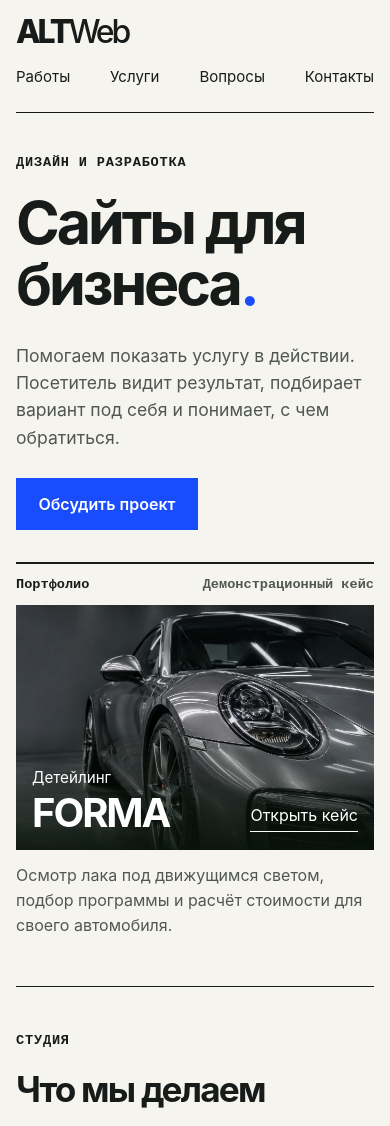
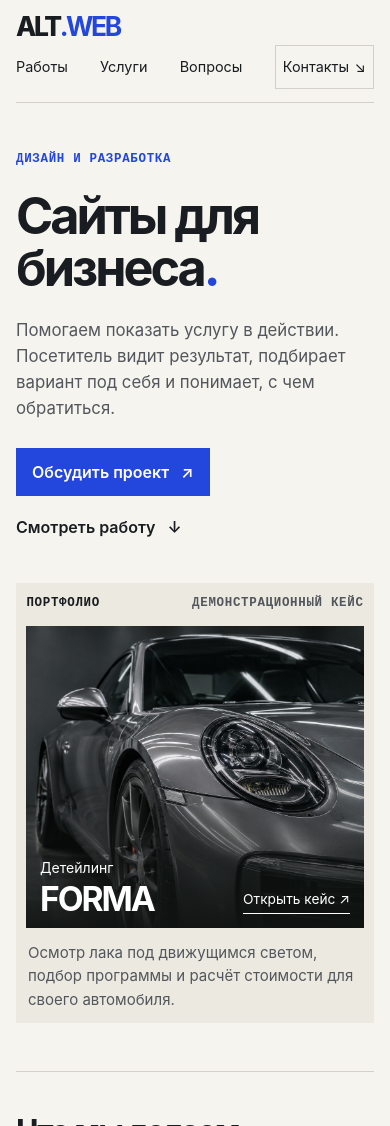
Before and after one commit to Contessions/ALT.WEB, a plain HTML site: page index.html in a window 390 px wide. Shown: the top 1126 px of the page. Drawn offline with Linux system fonts and the light colour scheme.

Commit message:
Refine ALT Web portfolio and FORMA layouts
Refresh the studio homepage, make the FORMA case easier to navigate, and improve controls and checkout readability on small screens.

```diff
--- a/cases/forma/styles.css
+++ b/cases/forma/styles.css
@@ -1,7 +1,7 @@
 :root {
   color-scheme: dark;
   --base: #101312;
-  --panel: #1a201e;
+  --panel: #202722;
   --ink: #f1f3eb;
   --muted: #b3bcb6;
   --line: #434b46;
@@ -30,13 +30,13 @@ button:disabled { cursor: default; opacity: .55; }
 nav { margin-left: auto; display: flex; gap: 2rem; }
 nav a,.footer a:last-child { padding: .65rem 0; }
 nav a:hover,.footer a:hover,.program a:hover { color: var(--accent); }
-.nav-cta,.secondary { border: 1px solid var(--line); padding: .65rem 1rem; color: var(--ink); background: transparent; }
+.nav-cta,.secondary { border: 1px solid var(--line); padding: .65rem 1rem; color: var(--ink); background: transparent; min-height: 44px; }
 .nav-cta:hover,.secondary:hover { border-color: var(--accent); }
 .hero { position: relative; isolation: isolate; overflow: hidden; background: #171d1c; }
 .hero-photo,.hero::after { position: absolute; inset: 0; height: 100%; width: 100%; z-index: -1; }
 .hero-photo { object-fit: cover; object-position: 60% 56%; }
 .hero::after { content: ""; background: linear-gradient(90deg,rgba(7,13,11,.93),rgba(7,13,11,.81) 24%,rgba(7,13,11,.27) 58%,transparent 80%),linear-gradient(0deg,#0b100dcc,transparent 23%); }
-.hero-inner { min-height: clamp(570px,76vh,800px); display: grid; align-content: center; position: relative; padding-block: 4rem 5rem; }
+.hero-inner { min-height: clamp(510px,72svh,760px); display: grid; align-content: center; position: relative; padding-block: 4rem 5rem; }
 .hero-copy { max-width: 32rem; }
 .eyebrow { display: flex; align-items: center; gap: .75rem; text-transform: uppercase; font-size: .8rem; letter-spacing: .16em; font-weight: 650; }
 .eyebrow span { width: 2rem; height: 2px; background: var(--accent); }
@@ -48,36 +48,40 @@ h1 em { font-style: normal; color: var(--accent); }
 .primary:hover:enabled,.primary[href]:hover { background: #e1ffaf; }
 .hero .primary { margin-top: 1.75rem; }
 .credit { position: absolute; right: 0; bottom: 1.45rem; color: #d5ddd7; font-size: .85rem; }
-.credit b { margin-left: .4rem; color: white; }
+.credit a { margin-left: .4rem; color: white; text-decoration: underline; text-underline-offset: .2em; }
 .section { padding-block: clamp(3.5rem,7vw,7rem); }
 h2 { font-size: clamp(2.1rem,4.7vw,4.6rem); font-weight: 520; letter-spacing: -.065em; }
 .section-heading { justify-content: space-between; align-items: end; gap: 1rem; }
 .section-heading p,.intro,.program p,.booking p,.summary p,dd,.footer p { color: var(--muted); }
-.programs { margin-top: 2.5rem; border-top: 1px solid var(--line); }
-.program { display: grid; grid-template-columns: 1fr 1.25fr auto; gap: 2rem; border-bottom: 1px solid var(--line); padding: 2rem 0; }
+.programs { display: grid; grid-template-columns: repeat(3,minmax(0,1fr)); gap: .75rem; margin-top: 2rem; }
+.program { display: grid; align-content: start; gap: .75rem; border: 1px solid var(--line); background: var(--panel); padding: clamp(1rem,2vw,1.6rem); }
 h3 { font-size: clamp(1.35rem,2.1vw,2.3rem); font-weight: 550; letter-spacing: -.04em; }
 .program p { max-width: 35rem; }
-.program a { text-align: right; text-decoration: underline; text-underline-offset: 5px; padding-block: .6rem; }
+.program a { justify-self: start; color: var(--accent); text-decoration: underline; text-underline-offset: 5px; padding-block: .6rem; }
 .estimate-section { background: #171c19; border-block: 1px solid var(--line); }
 .intro { margin-top: 1rem; }
 .estimate-layout,.process { display: grid; grid-template-columns: 1.25fr 1fr; gap: clamp(2rem,6vw,6rem); align-items: start; }
-.estimate-layout { margin-top: 2.5rem; }
+.estimate-layout { margin-top: 2rem; grid-template-columns: minmax(0,1.35fr) minmax(0,1fr); gap: clamp(1rem,3vw,3rem); }
+.estimate-controls { min-width: 0; }
 fieldset { margin: 0 0 1.5rem; padding: 0; border: 0; min-width: 0; }
 legend { margin-bottom: .85rem; padding: 0; font-size: 1.1rem; font-weight: 600; }
 .choices { flex-wrap: wrap; gap: .45rem; }
 .choice,.option { display: flex; gap: .65rem; align-items: center; cursor: pointer; }
-.choice { border: 1px solid var(--line); padding: .65rem .8rem; }
+.choice { border: 1px solid var(--line); padding: .65rem .8rem; min-height: 44px; }
 .choice:has(:checked),.option:has(:checked) { border-color: var(--accent); background: #242f20; }
 input[type=radio],input[type=checkbox] { accent-color: var(--accent); width: 1.15rem; height: 1.15rem; margin: 0; flex-shrink: 0; }
-.option { border: 1px solid var(--line); margin-bottom: .45rem; padding: .9rem; }
+.option { border: 1px solid var(--line); background: #1b211d; margin-bottom: .45rem; padding: .9rem; min-height: 52px; }
 .option strong { margin-left: auto; white-space: nowrap; font-weight: 520; }
-.summary { background: #202723; padding: clamp(1.25rem,3vw,2.5rem); border-top: 2px solid var(--accent); }
+.summary { background: var(--panel); padding: clamp(1.15rem,3vw,2.5rem); border: 1px solid var(--line); border-top: 2px solid var(--accent); }
+@media (min-width: 761px) {
+  .summary { position: sticky; top: 1rem; }
+}
 .summary h3,.booking h3 { margin-bottom: .6rem; }
 .summary ul { list-style: none; padding: 0; margin-block: 1.25rem; }
 .summary li { display: flex; gap: .75rem; justify-content: space-between; padding: .3rem 0; }
 .summary li span:last-child { white-space: nowrap; }
 .sum { justify-content: space-between; gap: .5rem; padding: 1rem 0; border-top: 1px solid var(--line); flex-wrap: wrap; }
-.sum output { font-size: 2rem; font-weight: 580; letter-spacing: -.05em; }
+.sum output { font-size: clamp(1.75rem,3.2vw,2.75rem); font-weight: 650; letter-spacing: -.05em; font-variant-numeric: tabular-nums; }
 .summary .primary { width: 100%; margin-top: 1rem; }
 .booking { margin-top: 2rem; border-top: 1px solid var(--line); padding-top: 2rem; max-width: 52rem; }
 .booking form,.booking #receipt { display: grid; gap: .65rem; max-width: 36rem; margin-top: 1.35rem; }
@@ -93,16 +97,19 @@ dd { padding: .4rem 0 1rem; }
 .footer { justify-content: space-between; padding-block: 2rem; border-top: 1px solid var(--line); gap: 1rem; }
 @media(max-width: 760px) {
   .header { min-height: 64px; gap: 1rem; justify-content: space-between; }
-  nav { display: none; }
+  nav { order: 1; width: 100%; margin-left: 0; flex-wrap: wrap; gap: .35rem 1.25rem; border-top: 1px solid var(--line); }
+  .header { flex-wrap: wrap; padding-top: .6rem; row-gap: .45rem; }
+  nav a { min-height: 44px; font-size: .9rem; }
   .nav-cta { font-size: .85rem; }
-  .hero-inner { min-height: 580px; align-content: end; padding-bottom: 3.75rem; }
+  .hero-inner { min-height: clamp(490px,74svh,640px); align-content: end; padding-bottom: 3.75rem; }
   .hero-photo { object-position: 72% 20%; height: 68%; }
   .hero::after { background: linear-gradient(0deg,#101512 22%,rgba(16,21,18,.95) 37%,rgba(16,21,18,.5) 63%,transparent 88%); }
   .credit { left: 0; bottom: 1rem; }
   .section-heading,.program,.estimate-layout,.process { display: grid; grid-template-columns: 1fr; }
-  .program { gap: .65rem; padding: 1.4rem 0; }
+  .programs { grid-template-columns: 1fr; }
+  .program { gap: .55rem; }
   .program a { text-align: left; justify-self: start; }
-  .estimate-layout { gap: .25rem; }
+  .estimate-layout { gap: .8rem; }
   .footer { flex-wrap: wrap; }
   .footer p { font-size: .82rem; }
 }
@@ -116,22 +123,19 @@ dd { padding: .4rem 0 1rem; }
 .inspection-grid { display: grid; grid-template-columns: .82fr 1.4fr; gap: clamp(2rem,6vw,7rem); align-items: center; }
 .inspection-copy h2 { margin-top: 1.25rem; }
 .inspection-copy .secondary { display: inline-block; margin-top: 1.5rem; }
-.inspection-console { min-width: 0; border: 1px solid var(--line); background: #1b211d; }
+.inspection-console { min-width: 0; border: 1px solid var(--line); background: var(--panel); }
 .inspection-modes { display: flex; align-items: center; flex-wrap: wrap; padding: .8rem 1.1rem; gap: .6rem; margin: 0; }
 .inspection-modes legend { float: left; margin: .55rem auto .55rem 0; font-size: .94rem; }
-.inspection-modes label { display: inline-flex; align-items: center; gap: .4rem; padding: .5rem .65rem; border: 1px solid var(--line); cursor: pointer; }
-.inspection-modes label:has(:checked) { border-color: var(--accent); }
+.inspection-modes label { display: inline-flex; align-items: center; gap: .4rem; min-height: 44px; padding: .5rem .65rem; border: 1px solid var(--line); cursor: pointer; }
+.inspection-modes label:has(:checked) { border-color: var(--accent); background: #303c28; }
 #paint { display: block; width: 100%; height: clamp(210px,29vw,440px); background: #0d1717; cursor: crosshair; touch-action: pan-y; }
 .inspection-light { display: grid; grid-template-columns: 1fr auto; align-items: center; gap: .25rem; padding: .9rem 1.15rem 0; }
-#lamp { width: 100%; min-height: 28px; margin: 0; grid-column: 1 / -1; accent-color: var(--accent); cursor: pointer; }
+#lamp { width: 100%; min-height: 44px; margin: 0; grid-column: 1 / -1; accent-color: var(--accent); cursor: pointer; }
 #lamp-value { font-variant-numeric: tabular-nums; color: var(--accent); }
 .inspection-note { padding: .3rem 1.15rem 1rem; font-size: .83rem; color: var(--muted); }
-.summary { border-left: 1px solid var(--line); background: linear-gradient(145deg,#29332c,#1d241f 70%); }
 .mobile-total { display: none; }
 @media (max-width:760px) {
   .inspection-grid { grid-template-columns: 1fr; }
-  .inspection-copy h2 br { display: none; }
-  .inspection-copy h2 br::after { content: ' '; }
   .inspection-modes legend { width: 100%; margin: 0; }
   .mobile-total { position: fixed; display: flex; justify-content: space-between; bottom: max(10px,env(safe-area-inset-bottom)); left: 5%; width: 90%; padding: .7rem 1rem; z-index: 3; background: var(--accent); color: #17200d; border: 1px solid #17200d; }
   .hero-lab-link { margin-left: .7rem; }
--- a/index.html
+++ b/index.html
@@ -3,37 +3,47 @@
 <head>
   <meta charset="utf-8">
   <meta name="viewport" content="width=device-width, initial-scale=1">
+  <meta name="theme-color" content="#f5f4ef">
   <meta name="description" content="ALT Web — веб-студия Антона и Арсения. Сайты услуг, калькуляторы и интерактивные демонстрации. Посмотрите кейс FORMA.">
   <title>ALT Web — дизайн и разработка сайтов</title>
   <link rel="stylesheet" href="style.css">
 </head>
 <body>
-  <a class="skip" href="#home">К содержанию</a>
-  <header class="wrap">
-    <a class="brand" href="#home" aria-label="ALT Web, в начало">ALT<span>Web</span></a>
+  <a class="skip" href="#main">К содержанию</a>
+  <header class="wrap site-header" id="home">
+    <a class="brand" href="#home" aria-label="ALT Web, в начало">ALT<span>.WEB</span></a>
     <nav aria-label="Основная навигация">
-      <a href="#portfolio">Работы</a><a href="#services">Услуги</a><a href="#faq">Вопросы</a><a href="#contacts">Контакты</a>
+      <a href="#portfolio">Работы</a>
+      <a href="#services">Услуги</a>
+      <a href="#faq">Вопросы</a>
+      <a class="nav-contact" href="#contacts">Контакты <span aria-hidden="true">↘</span></a>
     </nav>
   </header>
-  <main>
-    <section id="home" class="wrap hero">
+  <main id="main" tabindex="-1">
+    <section class="wrap hero" aria-labelledby="hero-title">
       <div class="hero-copy">
         <p class="kicker">Дизайн и разработка</p>
-        <h1>Сайты для<br>бизнеса<span>.</span></h1>
+        <h1 id="hero-title">Сайты для<br>бизнеса<span>.</span></h1>
         <p class="lead">Помогаем показать услугу в действии. Посетитель видит результат, подбирает вариант под себя и понимает, с чем обратиться.</p>
-        <a class="button" href="#contacts">Обсудить проект</a>
+        <div class="hero-actions">
+          <a class="button" href="#contacts">Обсудить проект <span aria-hidden="true">↗</span></a>
+          <a class="text-action" href="#portfolio">Смотреть работу <span aria-hidden="true">↓</span></a>
+        </div>
       </div>
       <article class="feature" id="portfolio" aria-labelledby="case-title">
         <div class="feature-head"><span>Портфолио</span><span>Демонстрационный кейс</span></div>
-        <a class="feature-link" href="cases/forma/index.html" aria-label="Открыть демонстрационный сайт FORMA">
-          <img src="cases/forma/assets/hero.jpg" alt="" fetchpriority="high">
-          <div class="caption"><div><p>Детейлинг</p><h2 id="case-title">FORMA</h2></div><span>Открыть кейс</span></div>
+        <a class="feature-link" href="cases/forma/index.html" aria-labelledby="case-title case-action">
+          <img src="cases/forma/assets/hero.jpg" alt="Графитовый автомобиль под инспекционным светом" fetchpriority="high">
+          <div class="caption">
+            <div><p>Детейлинг</p><h2 id="case-title">FORMA</h2></div>
+            <span id="case-action">Открыть кейс <span aria-hidden="true">↗</span></span>
+          </div>
         </a>
         <p class="case-note">Осмотр лака под движущимся светом, подбор программы и расчёт стоимости для своего автомобиля.</p>
       </article>
     </section>
     <section id="services" class="band wrap">
-      <div><p class="kicker">Студия</p><h2>Что мы делаем</h2></div>
+      <h2>Что мы делаем</h2>
       <div class="service-list">
         <article><h3>Лендинги</h3><p>Собираем на одной странице предложение, примеры и понятный путь к обращению.</p></article>
         <article><h3>Сайты-визитки</h3><p>Знакомим с компанией, её услугами и командой. Помогаем быстро найти контакты.</p></article>
@@ -42,7 +52,7 @@
       </div>
     </section>
     <section id="faq" class="band wrap">
-      <div><p class="kicker">До начала работ</p><h2>Частые вопросы</h2></div>
+      <h2>Частые вопросы</h2>
       <div class="answers">
         <details><summary>Сколько времени занимает разработка?</summary><p>Срок зависит от согласованного объёма работ.</p></details>
         <details><summary>Будет ли сайт работать на телефоне?</summary><p>Адаптивная версия входит в наши проекты.</p></details>
@@ -50,10 +60,12 @@
       </div>
     </section>
     <section id="contacts" class="contact">
-      <div class="wrap"><p class="kicker">Связаться со студией</p><h2>Обсудим ваш проект<span>?</span></h2><p>Расскажите, чем занимается ваш бизнес и что посетитель должен сделать на сайте.</p>
-      <a class="button" href="https://t.me/contessionss" target="_blank" rel="noopener noreferrer">Написать в Telegram</a></div>
+      <div class="wrap contact-inner">
+        <div><h2>Обсудим ваш проект<span>?</span></h2><p>Расскажите, чем занимается ваш бизнес и что посетитель должен сделать на сайте.</p></div>
+        <a class="button" href="https://t.me/contessionss" target="_blank" rel="noopener noreferrer">Написать в Telegram <span aria-hidden="true">↗</span></a>
+      </div>
     </section>
   </main>
-  <footer class="wrap"><a href="#home" class="brand">ALT<span>Web</span></a><p>Веб-студия · 2026</p></footer>
+  <footer class="wrap site-footer"><a href="#home" class="brand" aria-label="ALT Web, в начало">ALT<span>.WEB</span></a><p>Веб-студия · 2026</p></footer>
 </body>
 </html>
--- a/style.css
+++ b/style.css
@@ -1,66 +1,122 @@
 :root {
   --paper: #f5f4ef;
-  --ink: #171b19;
-  --soft: #505752;
-  --line: #bdc2b9;
-  --accent: #194cfc;
+  --ink: #191c20;
+  --soft: #53565c;
+  --line: #d2d0c7;
+  --accent: #2346dc;
+  --accent-hover: #1734b7;
+  --card: #ebe9e0;
 }
+
 * { box-sizing: border-box; }
-body { margin: 0; color: var(--ink); background: var(--paper); font: 1rem/1.55 Inter, "Segoe UI", Arial, sans-serif; }
-a { color: inherit; text-decoration-thickness: .08em; text-underline-offset: .22em; }
-.wrap { width: min(100% - clamp(2rem, 8vw, 9rem), 91rem); margin-inline: auto; }
-.skip { position: absolute; top: -5rem; z-index: 2; padding: .7rem; background: white; }
-.skip:focus { top: .5rem; }
-header, footer, nav, .feature-head, .caption { display: flex; align-items: center; justify-content: space-between; gap: 1rem; }
-header { padding-block: 1rem; border-bottom: 1px solid var(--ink); }
-.brand { font-size: 2rem; font-weight: 850; letter-spacing: -.095em; line-height: 1; text-decoration: none; }
-.brand span { font-weight: 450; }
-nav { flex-wrap: wrap; gap: clamp(.5rem, 2vw, 2.25rem); }
-nav a { padding-block: .5rem; text-decoration: none; }
-nav a:hover { text-decoration: underline; }
-.hero { display: grid; grid-template-columns: .94fr 1.06fr; align-items: center; gap: 7%; padding-block: clamp(3rem, 7vw, 8rem); }
-.kicker, .feature-head { margin: 0 0 1.25rem; font: 600 .85rem/1.45 "Courier New", monospace; }
-.kicker { text-transform: uppercase; letter-spacing: .06em; }
-h1,h2,h3,p { margin-top: 0; }
-h1,h2,h3 { letter-spacing: -.052em; line-height: 1.03; }
-h1 { margin-bottom: 1.7rem; font-size: clamp(3.7rem, 7.75vw, 8rem); font-weight: 650; }
-h1 span, .contact h2 span { color: var(--accent); }
-.lead { max-width: 33rem; font-size: clamp(1.1rem, 1.5vw, 1.45rem); color: var(--soft); }
-.button { display: inline-block; margin-top: .6rem; padding: .85rem 1.4rem; background: var(--accent); color: white; font-weight: 600; text-decoration: none; }
-.button:hover { background: #0b31b8; }
-.feature { min-width: 0; }
-.feature-head { margin: 0; padding: .65rem 0; border-top: 2px solid var(--ink); }
+body {
+  margin: 0;
+  color: var(--ink);
+  background: var(--paper);
+  font: 1rem/1.55 Inter, "Segoe UI", Arial, sans-serif;
+}
+a { color: inherit; text-underline-offset: .23em; }
+img { display: block; max-width: 100%; }
+.wrap { width: min(100% - clamp(2rem, 8vw, 9rem), 83rem); margin-inline: auto; }
+:focus-visible { outline: 3px solid #c84013; outline-offset: 4px; }
+.skip { position: absolute; top: .5rem; left: 1rem; z-index: 2; padding: .65rem 1rem; background: white; transform: translateY(-200%); }
+.skip:focus { transform: none; }
+
+.site-header, .site-footer, nav, .feature-head, .caption {
+  display: flex;
+  align-items: center;
+  justify-content: space-between;
+  gap: 1rem;
+}
+.site-header { min-height: 5rem; padding-block: .8rem; border-bottom: 1px solid var(--line); }
+.brand { display: inline-block; font-size: 1.65rem; font-weight: 850; letter-spacing: -.09em; line-height: 1; text-decoration: none; }
+.brand span { color: var(--accent); font-weight: 650; }
+nav { flex-wrap: wrap; gap: clamp(.5rem, 2vw, 2rem); }
+nav a { display: inline-flex; align-items: center; gap: .35rem; min-height: 44px; text-decoration: none; }
+nav a:hover, .text-action:hover { color: var(--accent); text-decoration: underline; }
+.nav-contact { padding-inline: .85rem; border: 1px solid var(--line); }
+
+.hero {
+  display: grid;
+  grid-template-columns: minmax(0, .95fr) minmax(0, 1.05fr);
+  align-items: center;
+  gap: clamp(2rem, 6vw, 6rem);
+  padding-block: clamp(3rem, 7vw, 7rem);
+}
+h1, h2, h3, p { margin-top: 0; }
+h1, h2, h3 { letter-spacing: -.06em; line-height: 1.04; text-wrap: balance; }
+h1 { margin-bottom: 1.4rem; font-size: clamp(3.15rem, 7.2vw, 7.4rem); font-weight: 730; }
+h1 span { color: var(--accent); }
+.kicker, .feature-head {
+  font: 600 .78rem/1.4 "Courier New", monospace;
+  letter-spacing: .055em;
+  text-transform: uppercase;
+}
+.kicker { color: var(--accent); margin-bottom: 1.35rem; }
+.lead { max-width: 31rem; margin-bottom: 1.7rem; font-size: clamp(1.05rem, 1.55vw, 1.35rem); color: var(--soft); }
+.hero-actions { display: flex; align-items: center; flex-wrap: wrap; gap: .45rem 1.25rem; }
+.button, .text-action {
+  display: inline-flex;
+  align-items: center;
+  justify-content: space-between;
+  gap: .75rem;
+  min-height: 48px;
+  font-weight: 640;
+  text-decoration: none;
+}
+.button { padding: .65rem 1rem; background: var(--accent); color: white; }
+.button:hover { background: var(--accent-hover); }
+.text-action { padding-block: .5rem; }
+
+.feature { min-width: 0; padding: clamp(.65rem, 1.5vw, 1.25rem); background: var(--card); }
+.feature-head { padding: .1rem 0 .85rem; }
 .feature-head span:last-child { color: var(--soft); text-align: right; }
-.feature-link { position: relative; display: block; overflow: hidden; background: #101410; color: white; }
-.feature img { display: block; width: 100%; height: clamp(18rem, 29vw, 31rem); object-fit: cover; object-position: 72% center; }
-.caption { align-items: flex-end; position: absolute; inset: auto 0 0; padding: 2.5rem 1.45rem 1.15rem; background: linear-gradient(transparent, #09140bea); }
-.caption p { margin-bottom: .22rem; font-size: .95rem; }
-.caption h2 { margin: 0; font-size: clamp(2.5rem, 4.8vw, 5rem); line-height: .96; }
-.caption span { padding-bottom: .2rem; border-bottom: 1px solid currentColor; }
-.feature-link:hover .caption span { color: #d4ff9d; }
-.case-note { max-width: 42rem; margin: .8rem 0 0; color: var(--soft); }
-.band { display: grid; grid-template-columns: .85fr 1.15fr; gap: 6%; padding-block: clamp(2.8rem, 6vw, 6.5rem); border-top: 1px solid var(--ink); }
-.band h2,.contact h2 { margin-bottom: 1rem; font-size: clamp(2.2rem, 4.8vw, 5rem); }
-.service-list article,.answers details { padding: 1.15rem 0; border-top: 1px solid var(--line); }
-.service-list article:first-child,.answers details:first-child { border-top: 0; padding-top: 0; }
-.service-list h3,summary { margin-bottom: .5rem; font-size: clamp(1.16rem, 1.8vw, 1.7rem); font-weight: 600; }
-.service-list p,.answers p { margin: 0; max-width: 42rem; color: var(--soft); }
-summary { cursor: pointer; }
-.contact { padding-block: clamp(3rem, 6vw, 7rem); background: var(--ink); color: white; }
-.contact p { max-width: 35rem; }
-.contact h2 span { color: #afc4ff; }
-footer { padding-block: 1.7rem; }
-footer p { margin: 0; }
-:focus-visible { outline: 3px solid #ee6100; outline-offset: 3px; }
-@media(max-width: 750px) {
-  .hero,.band { grid-template-columns: 1fr; gap: 2rem; }
-  nav { column-gap: .75rem; }
-  .hero { padding-top: 2.5rem; }
-  .feature img { height: clamp(15rem, 63vw, 25rem); }
+.feature-link { position: relative; display: block; overflow: hidden; isolation: isolate; background: #121612; color: white; text-decoration: none; }
+.feature-link::after { content: ""; position: absolute; inset: 0; z-index: -1; background: linear-gradient(0deg, #101412f5, transparent 58%); }
+.feature img { position: relative; z-index: -2; width: 100%; aspect-ratio: 1.2; object-fit: cover; object-position: 72% center; }
+.caption { align-items: flex-end; position: absolute; inset: auto 0 0; padding: clamp(.85rem, 2.3vw, 1.65rem); }
+.caption p { margin-bottom: .3rem; font-size: .88rem; }
+.caption h2 { margin: 0; font-size: clamp(2.1rem, 4.5vw, 4.6rem); line-height: .9; }
+#case-action { flex: none; font-size: .86rem; padding-bottom: .16rem; border-bottom: 1px solid currentColor; }
+.feature-link:hover #case-action { color: #d6fba2; }
+.case-note { margin: .85rem .1rem .1rem; color: var(--soft); font-size: .94rem; }
+
+.band { display: grid; grid-template-columns: minmax(0, .78fr) minmax(0, 1.22fr); gap: clamp(1.5rem, 5vw, 5rem); padding-block: clamp(2.7rem, 6vw, 5.5rem); border-top: 1px solid var(--line); }
+.band h2, .contact h2 { margin-bottom: 0; font-size: clamp(2rem, 4.5vw, 4.6rem); }
+.service-list { display: grid; grid-template-columns: repeat(2, minmax(0, 1fr)); gap: 1px; border: 1px solid var(--line); background: var(--line); }
+.service-list article { padding: clamp(.9rem, 2vw, 1.45rem); background: var(--paper); }
+.service-list h3, summary { margin-bottom: .55rem; font-size: clamp(1.08rem, 1.6vw, 1.5rem); font-weight: 630; }
+.service-list p, .answers p { margin: 0; color: var(--soft); }
+.answers details { border-top: 1px solid var(--line); }
+.answers details:last-child { border-bottom: 1px solid var(--line); }
+summary { display: flex; align-items: center; justify-content: space-between; gap: 1rem; min-height: 50px; margin: 0; padding-block: .8rem; list-style: none; cursor: pointer; }
+summary::-webkit-details-marker { display: none; }
+summary::after { content: ""; width: .48em; height: .48em; flex: none; margin-right: .2em; border: solid var(--accent); border-width: 0 2px 2px 0; rotate: 45deg; }
+details[open] summary::after { rotate: 225deg; }
+.answers p { padding-bottom: 1rem; }
+
+.contact { padding-block: clamp(2.8rem, 7vw, 6rem); background: var(--ink); color: white; }
+.contact-inner { display: flex; align-items: end; justify-content: space-between; gap: 1.35rem 2rem; flex-wrap: wrap; }
+.contact p { max-width: 37rem; margin: 1rem 0 0; color: #e1e2ea; }
+.contact h2 span { color: #a8b7ff; }
+.contact .button { color: var(--ink); background: #c4ceff; }
+.contact .button:hover { background: white; }
+.site-footer { padding-block: 1.45rem; }
+.site-footer p { margin: 0; color: var(--soft); }
+
+@media (max-width: 760px) {
+  .hero, .band { grid-template-columns: 1fr; }
+  .hero { gap: 2rem; }
+  .feature img { aspect-ratio: 1.45; }
 }
-@media(max-width: 460px) {
-  header { align-items: flex-start; flex-direction: column; gap: .55rem; }
-  nav { width: 100%; gap: .25rem; }
-  nav a { font-size: .94rem; }
-  .caption { padding-inline: 1rem; }
+
+@media (max-width: 460px) {
+  .site-header { flex-wrap: wrap; gap: .35rem; }
+  nav { width: 100%; justify-content: space-between; gap: .3rem; }
+  nav a { font-size: .9rem; }
+  .nav-contact { padding-inline: .45rem; }
+  .service-list { grid-template-columns: 1fr; }
+  .feature img { aspect-ratio: 1.12; }
+  .caption { gap: .6rem; }
+  .site-footer p { font-size: .875rem; }
 }
```
Also changed, not shown: cases/forma/index.html (+5 -5 lines).
